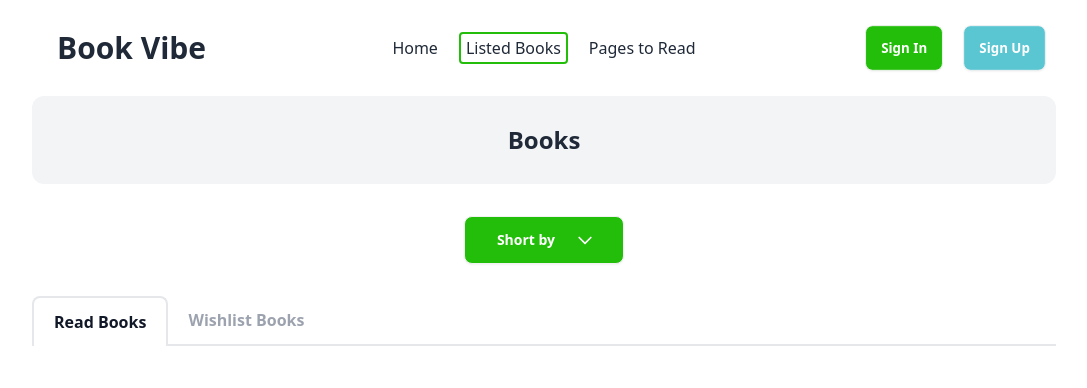
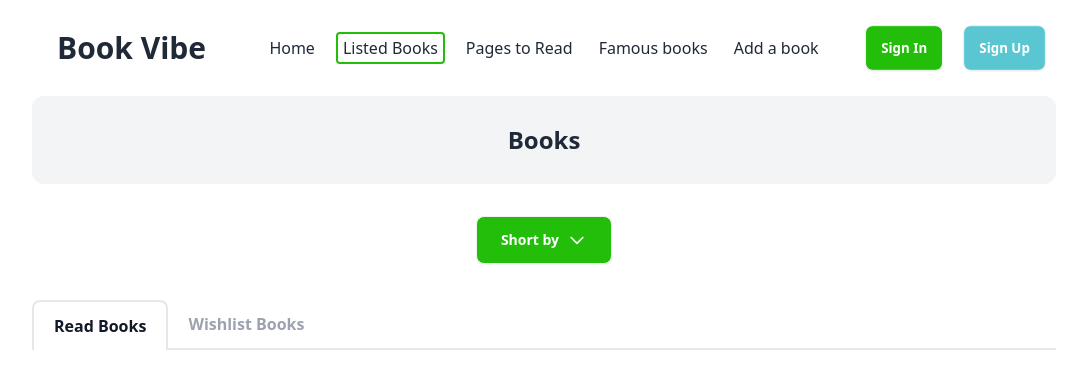
Before and after one commit to asif100a/Book-vibe, a React (Vite) app: page /listed in a window 1280 px wide. Shown: the top 388 px of the page, without its empty margins (96-1183 px from the left). Built offline with nearby package versions, Linux system fonts and the light colour scheme.

Commit message:
commited to submit

```diff
--- a/src/Components/LayOuts/NavBer.jsx
+++ b/src/Components/LayOuts/NavBer.jsx
@@ -6,6 +6,8 @@ const NavBer = () => {
         <li><NavLink className={"hover:bg-[#23BE0A]"} to={'/'}>Home</NavLink></li>
         <li><NavLink className={"hover:bg-[#23BE0A]"} to={'/listed'}>Listed Books</NavLink></li>
         <li><NavLink className={"hover:bg-[#23BE0A]"} to={'/read'}>Pages to Read</NavLink></li>
+        <li><NavLink className={"hover:bg-[#23BE0A]"} to={'/famous'}>Famous books</NavLink></li>
+        <li><NavLink className={"hover:bg-[#23BE0A]"} to={'/add'}>Add a book</NavLink></li>
     </>
 
 
--- /dev/null
+++ b/src/Components/Pages/AddBooks.jsx
@@ -0,0 +1,14 @@
+import { Link } from "react-router-dom";
+
+const AddBooks = () => {
+    return (
+        <div className="w-full h-screen lg:h-[32rem] flex flex-col gap-6 justify-center items-center">
+            <h1 className="text-4xl font-medium text-[#141313] text-center">Sorry, we are working on it. <br></br>
+                Please browes Home page.
+            </h1>
+            <Link to={'/'}><button className="btn bg-[#23BE0A] text-white font-semibold">Go back to Home</button></Link>
+        </div>
+    );
+};
+
+export default AddBooks;
--- /dev/null
+++ b/src/Components/Pages/FamousBooks.jsx
@@ -0,0 +1,15 @@
+import { Link } from "react-router-dom";
+
+const FamousBooks = () => {
+    return (
+        <div className="w-full h-[32rem] flex flex-col gap-6 justify-center items-center">
+            <h1 className="text-4xl font-medium text-[#141313] text-center">
+                Book is not available. <br />
+                Please browse Home page.
+            </h1>
+            <Link to={'/'}><button className="btn bg-[#23BE0A] text-white font-semibold">Go back to Home</button></Link>
+        </div>
+    );
+};
+
+export default FamousBooks;
--- a/src/Components/Pages/ListedBooks.jsx
+++ b/src/Components/Pages/ListedBooks.jsx
@@ -1,8 +1,17 @@
 import { useState } from "react";
 import { Link, Outlet } from "react-router-dom";
+// import { getItemFromLS } from "../../Utils/utils";
+
 
 const ListedBooks = () => {
     const [tab, setTab] = useState(0);
+
+    // const handleDropDown = () => {
+    //     if(tab === 0) {
+    //         const readItems = getItemFromLS();
+    //         readItems.sort();
+    //     }
+    // };
 
     return (
         <div>
@@ -13,14 +22,22 @@ const ListedBooks = () => {
             </div>
 
             <div className="flex justify-center items-center">
-                <div className="inline-flex items-center rounded-lg bg-[#23BE0A] text-white mt-8 btn">
-                    <button type="button" className="pl-4 py-3 font-semibold">Short by</button>
-                    <button type="button" title="Toggle dropdown" className="p-3">
-                        <svg xmlns="http://www.w3.org/2000/svg" fill="none" viewBox="0 0 24 24" stroke="currentColor" className="w-5 h-5">
-                            <path strokeLinecap="round" strokeLinejoin="round" strokeWidth="2" d="M19 9l-7 7-7-7"></path>
-                        </svg>
-                    </button>
-                </div>
+
+                <details className="dropdown">
+                    <summary className="m-1 btn inline-flex items-center rounded-lg bg-[#23BE0A] text-white mt-8">
+                        <p className="pl-2">Short by</p>
+                        <p className="pr-2">
+                            <svg xmlns="http://www.w3.org/2000/svg" fill="none" viewBox="0 0 24 24" stroke="currentColor" className="w-5 h-5">
+                                <path strokeLinecap="round" strokeLinejoin="round" strokeWidth="2" d="M19 9l-7 7-7-7"></path>
+                            </svg>
+                        </p>
+                    </summary>
+                    <ul className="p-2 shadow menu dropdown-content z-[1] rounded-box bg-white w-52">
+                        <li className="hover:bg-[#23BE0A] rounded-md"><a>Rating</a></li>
+                        <li className="hover:bg-[#23BE0A] rounded-md"><a>Number of pages</a></li>
+                        <li className="hover:bg-[#23BE0A] rounded-md"><a>Publisher year</a></li>
+                    </ul>
+                </details>
             </div>
 
             <div className="flex overflow-x-auto overflow-y-hidden  flex-nowrap dark:text-gray-800 mt-8">
```
Also changed, not shown: src/Utils/utils.js (+11 -9 lines), src/main.jsx (+10 -0 lines), 1 other file (tests, documents, lock files or other folders).
